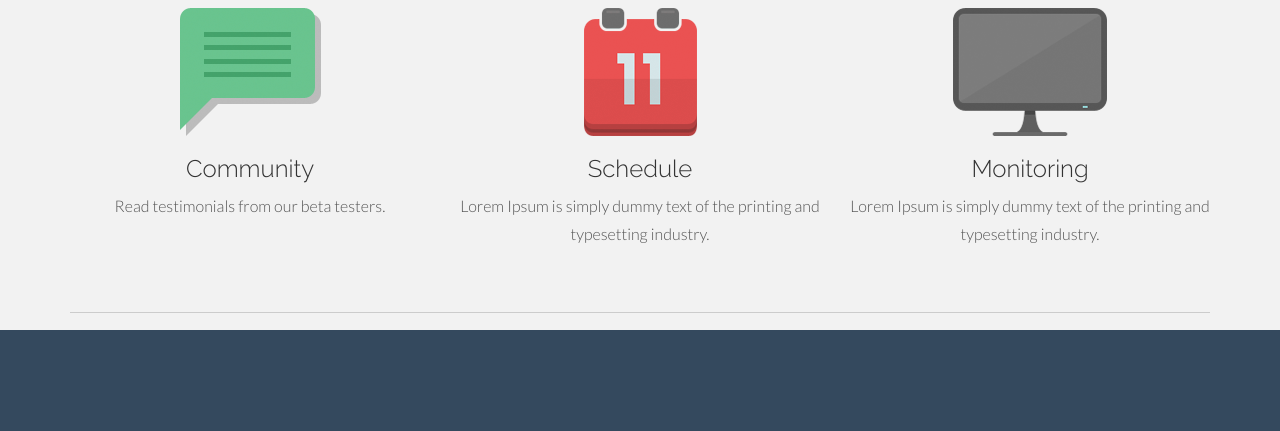
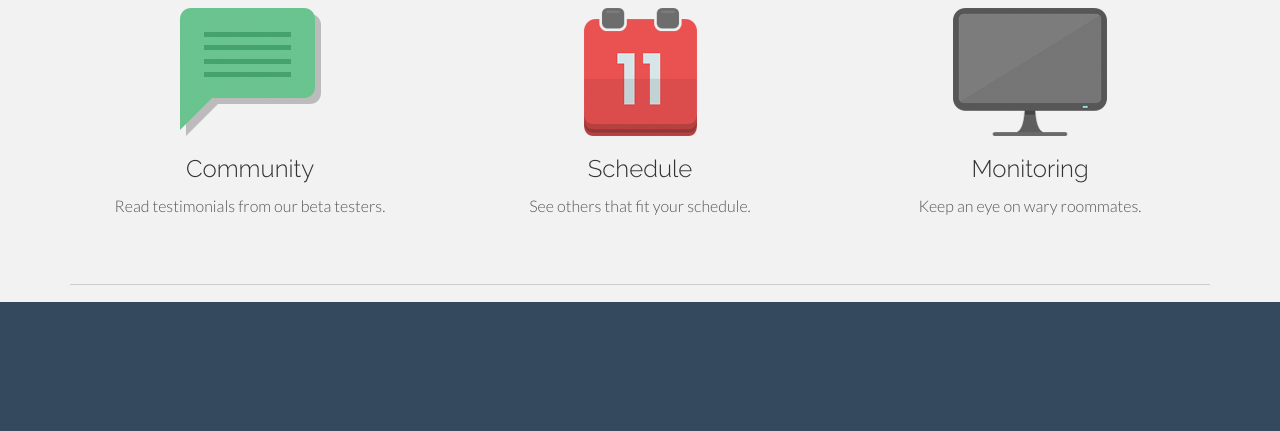
Before and after one commit to joechip504/RPIRoomies, a Django app: page / in a window 1280 px wide. Shown: the part 867-1298 px from the top of the page. Run offline with Django 3.2, Linux system fonts and the light colour scheme; some libraries are stand-ins or nearby versions.

Commit message:
Update index.html
Text stuff.

```diff
--- a/RPIRoomies/templates/index.html
+++ b/RPIRoomies/templates/index.html
@@ -51,12 +51,12 @@
 				<div class="col-lg-4">
 					<img src="/static/img/intro02.png" alt="">
 					<h3>Schedule</h3>
-					<p>Lorem Ipsum is simply dummy text of the printing and typesetting industry.</p>
+					<p>See others that fit your schedule.</p>
 				</div>
 				<div class="col-lg-4">
 					<img src="/static/img/intro03.png" alt="">
 					<h3>Monitoring</h3>
-					<p>Lorem Ipsum is simply dummy text of the printing and typesetting industry.</p>
+					<p>Keep an eye on wary roommates.</p>
 				</div>
 			</div>
 			<br>
```
